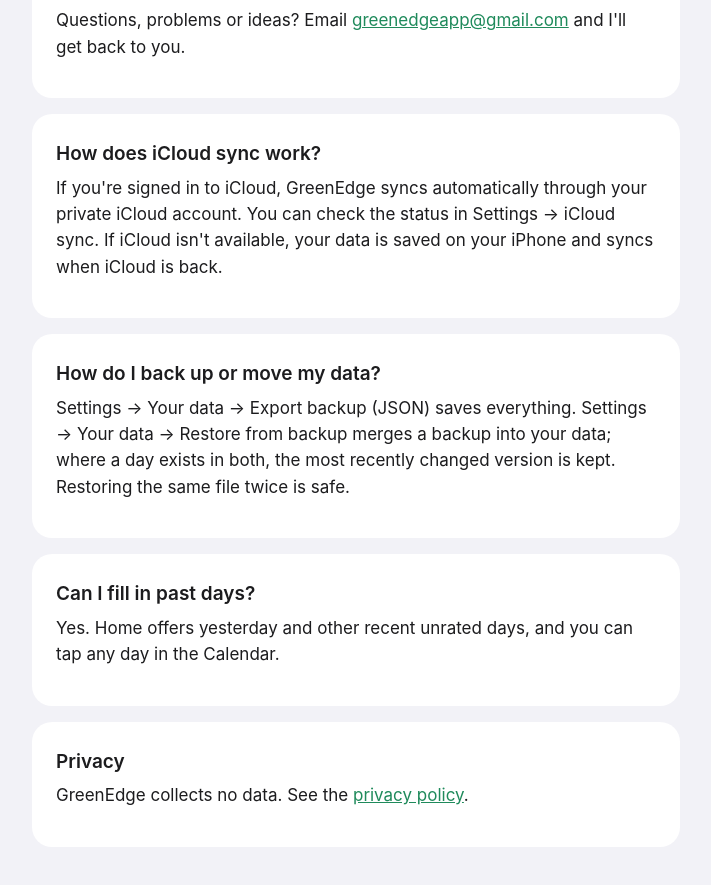
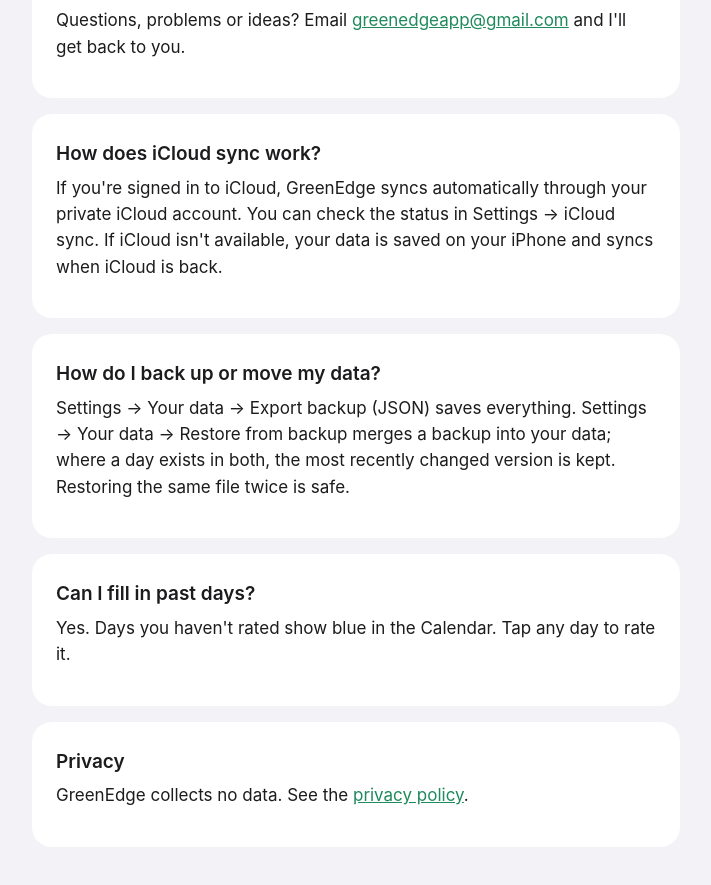
Before and after one commit to racoonamp/greenedge-site, a plain HTML site: page support.html in a window 1280 px wide. Shown: the part 137-1022 px from the top of the page, without its empty margins (284-995 px from the left). Drawn offline with Linux system fonts and the light colour scheme.

Commit message:
Support: past days are rated from the Calendar
Co-Authored-By: Claude Opus 5.5 <noreply@anthropic.com>

```diff
--- a/support.html
+++ b/support.html
@@ -46,7 +46,7 @@
 
   <div class="card">
     <h2>Can I fill in past days?</h2>
-    <p>Yes. Home offers yesterday and other recent unrated days, and you can tap any day in the Calendar.</p>
+    <p>Yes. Days you haven't rated show blue in the Calendar. Tap any day to rate it.</p>
   </div>
 
   <div class="card">
```
